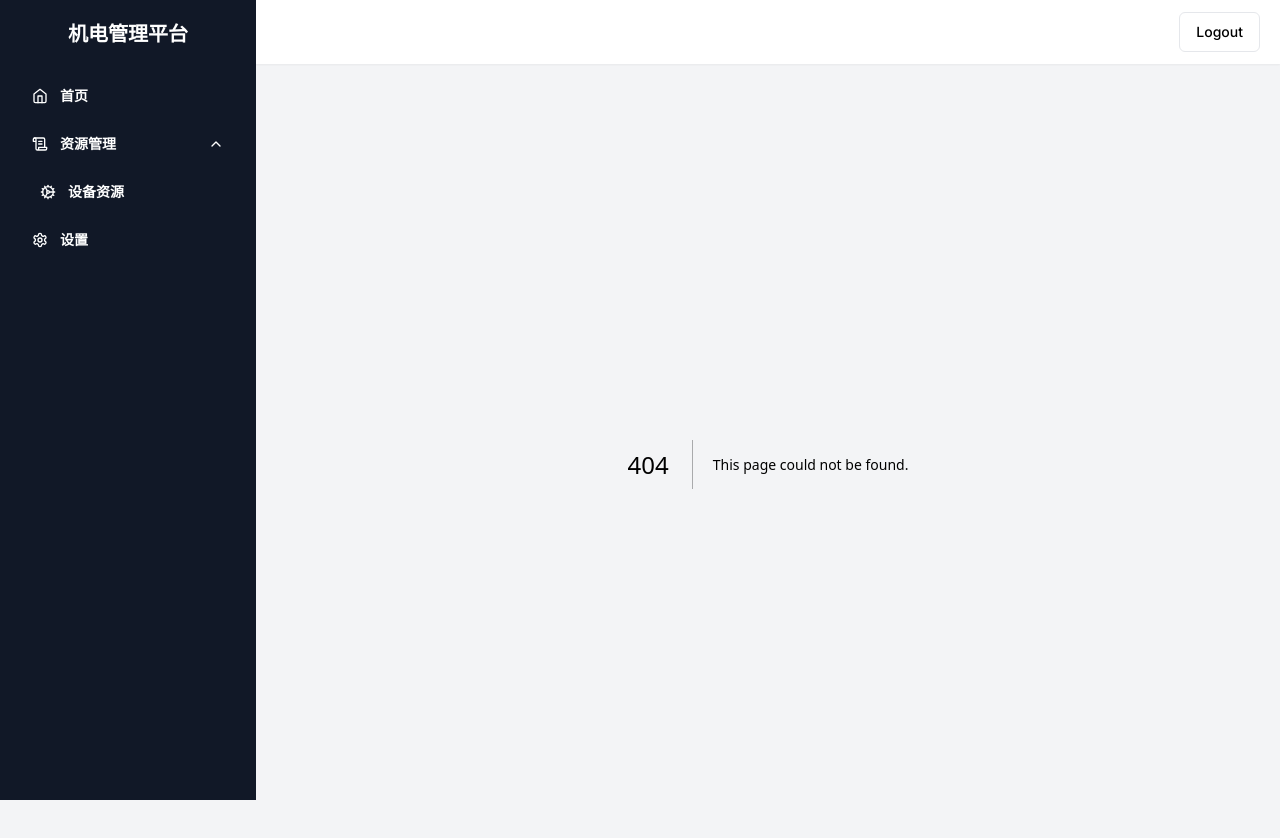
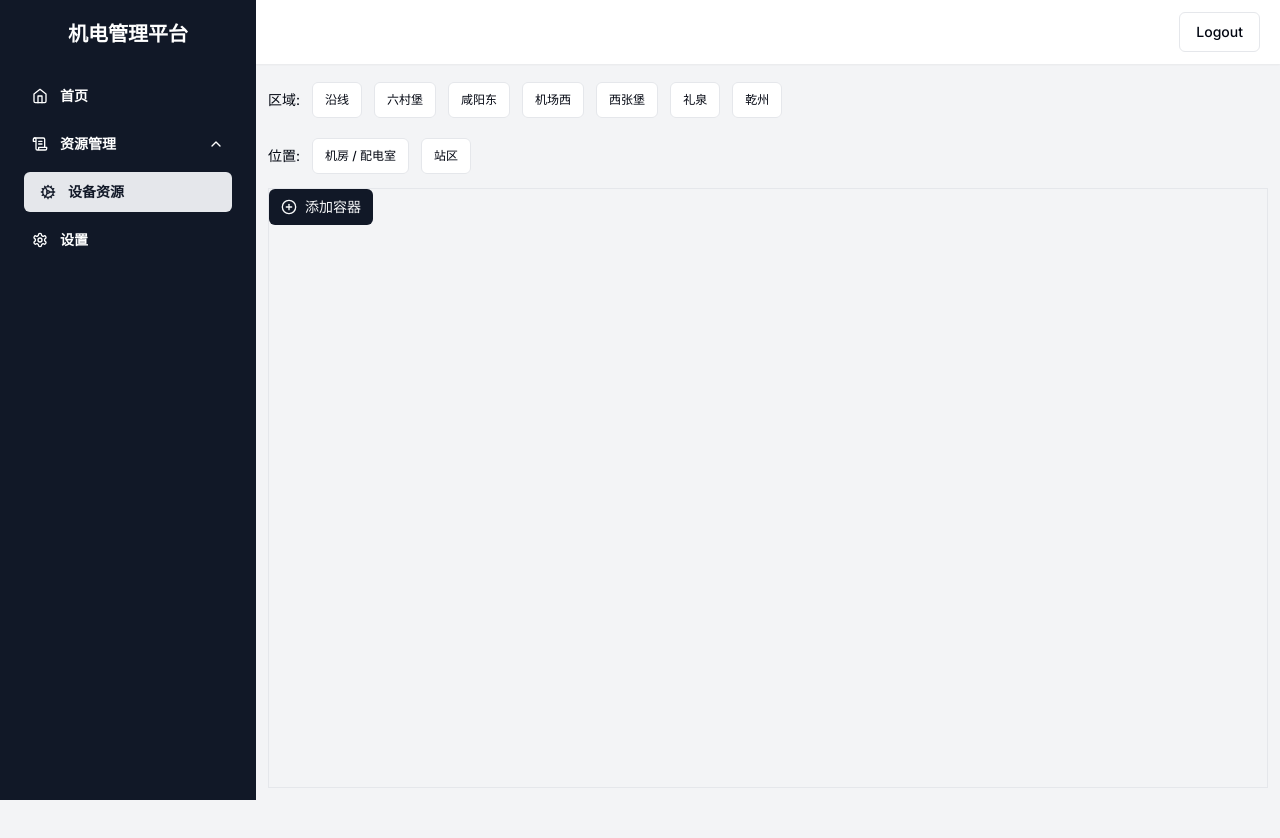
Before and after one commit to cooler05/1-2-N-dnd, a Next.js app: page /resources/ledger in a window 1280 px wide. Before the commit this address had no page. Shown: the top 838 px of the page. After the commit the page ends 800 px from the top, so only its background shows below. Built offline with nearby package versions, Linux system fonts and the light colour scheme.

Commit message:
add state.

```diff
--- a/app/resources/location/page.tsx
+++ b/app/resources/ledger/page.tsx
@@ -62,24 +62,28 @@ const locations = [
   },
 ];
 
-function LocationPage() {
+function LedgerPage() {
   return (
     <div className="flex flex-col p-3 gap-2 h-full">
-      <div className="flex justify-start items-center gap-3 overflow-x-scroll min-h-[3rem]">
+      <div className="flex justify-start items-center gap-3 min-h-[3rem]">
         <h2 className="text-sm min-w-fit">区域:</h2>
+        <div className="flex justify-start items-center gap-3 overflow-x-scroll">
           {areas.map((area) => (
             <AreaTab key={area.searchParam} area={area} />
           ))}
         </div>
-      <div className="flex justify-start items-center gap-3 overflow-x-scroll min-h-[3rem]">
+      </div>
+      <div className="flex justify-start items-center gap-3 min-h-[3rem]">
         <h2 className="text-sm min-w-fit">位置:</h2>
+        <div className="flex justify-start items-center gap-3 overflow-x-scroll">
           {locations.map((location) => (
             <AreaTab key={location.searchParam} area={location} />
           ))}
+        </div>
       </div>
       <KanbanBoard />
     </div>
   );
 }
 
-export default LocationPage;
+export default LedgerPage;
--- a/components/SideBar.tsx
+++ b/components/SideBar.tsx
@@ -23,7 +23,7 @@ const links = [
       {
         id: 1,
         label: "设备资源",
-        href: "/resources/location",
+        href: "/resources/ledger",
         icon: Cog,
       },
     ],
--- /dev/null
+++ b/components/resources/CreateContainerButton.tsx
@@ -0,0 +1,47 @@
+"use client";
+import { PlusCircle } from "lucide-react";
+import { Button } from "../ui/button";
+import { useContainerStore } from "@/lib/store";
+
+const dummyContainer = {
+  id: "1",
+  affiliatedInstitution: "监控分中心",
+  affiliatedRegion: "监控分中心",
+  regionalLocation: "机房",
+  systemPlatform: "监控系统",
+  deviceName: "机柜",
+  deviceType: "机柜",
+  deviceID: "通信机柜",
+  detailedLocation: "机房",
+  manufacturer: "华为",
+  deviceModel: "abc",
+  isIPDevice: false,
+  ipAddress: undefined,
+  macAddress: undefined,
+  gatewayAddress: undefined,
+  direction: undefined,
+  operationalStatus: "正常",
+  serviceStatus: "在役",
+  resourceType: "正常",
+  resourceStatus: "正常",
+  deploymentDate: "2024/2/23",
+  quantity: undefined,
+  defectLiabilityPeriod: "空",
+};
+
+function CreateContainerButton() {
+  const addContainer = useContainerStore((state) => state.addContainer);
+
+  return (
+    <Button
+      size="sm"
+      className="gap-2"
+      onClick={() => addContainer(dummyContainer)}
+    >
+      <PlusCircle size={16} />
+      添加容器
+    </Button>
+  );
+}
+
+export default CreateContainerButton;
--- a/components/resources/DevicesContainer.tsx
+++ b/components/resources/DevicesContainer.tsx
@@ -7,8 +7,8 @@ interface DevicesContainerProps {
 
 function DevicesContainer({ container }: DevicesContainerProps) {
   return (
-    <div className="flex flex-col border rounded-md h-12 max-h-96 w-64 bg-gray-200">
-      DevicesContainer
+    <div className="flex flex-col border rounded-md max-h-96 w-64 bg-gray-200">
+      <h2>{container?.deviceName}</h2>
     </div>
   );
 }
--- a/components/resources/KanbanBoard.tsx
+++ b/components/resources/KanbanBoard.tsx
@@ -1,26 +1,19 @@
-"use client";
 import React from "react";
-import { Button } from "../ui/button";
-import { PlusCircle } from "lucide-react";
 import DevicesContainer from "./DevicesContainer";
+import CreateContainerButton from "./CreateContainerButton";
+import { useContainerStore } from "@/lib/store";
 
 function KanbanBoard() {
-  const createEqupContainer = () => {};
-
+  const containers = useContainerStore((state) => state.containers);
   return (
     <div className="border h-full flex flex-col gap-2">
       <div className="flex justify-start items-center">
-        <Button
-          size="sm"
-          className="gap-2"
-          onClick={() => createEqupContainer()}
-        >
-          <PlusCircle size={16} />
-          添加容器
-        </Button>
+        <CreateContainerButton />
       </div>
       <div className="flex justify-center items-center h-full">
-        <DevicesContainer />
+        {containers.map((container, index) => (
+          <DevicesContainer key={index} container={container} />
+        ))}
       </div>
     </div>
   );
--- a/lib/store.ts
+++ b/lib/store.ts
@@ -6,26 +6,26 @@ export type DevicesContainer = {
 };
 
 export type Actions = {
-  addDevice: (device: Ledger) => void;
-  removeDevice: (id: string) => void;
-  updateDevice: (device: Ledger) => void;
+  addContainer: (device: Ledger) => void;
+  removeContainer: (id: string) => void;
+  updateContainer: (device: Ledger) => void;
 };
 
 export const useContainerStore = create<DevicesContainer & Actions>()(
   (set) => ({
     containers: [],
-    addDevice: (device: Ledger) =>
+    addContainer: (container: Ledger) =>
       set((state) => ({
-        containers: [...state.containers, device],
+        containers: [...state.containers, container],
       })),
-    removeDevice: (id: string) =>
+    removeContainer: (id: string) =>
       set((state) => ({
         containers: state.containers.filter((device) => device.id !== id),
       })),
-    updateDevice: (updatedDevice: Ledger) =>
+    updateContainer: (updatedContainer: Ledger) =>
       set((state) => ({
         containers: state.containers.map((device) =>
-          device.id === updatedDevice.id ? updatedDevice : device
+          device.id === updatedContainer.id ? updatedContainer : device
         ),
       })),
   })
```
Lines whose indentation alone changed are shown as unchanged.
